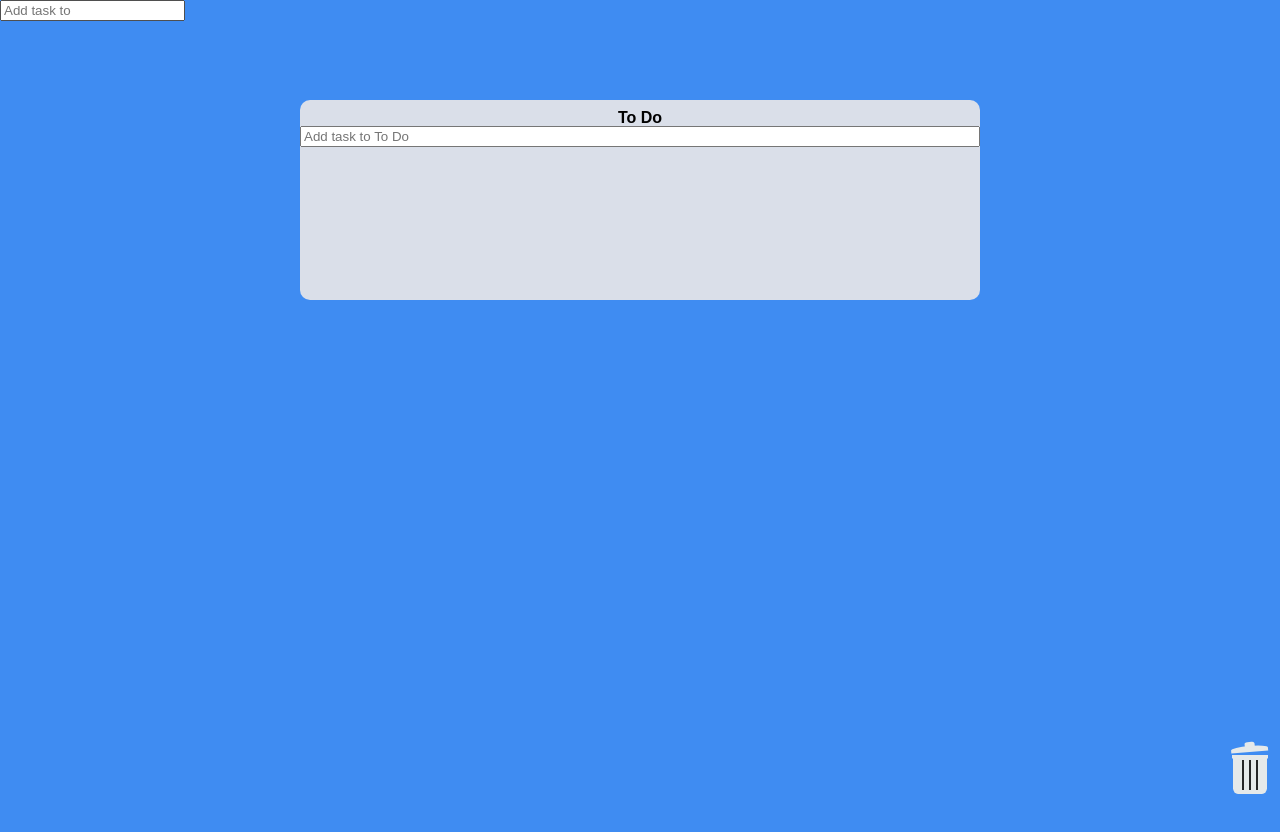
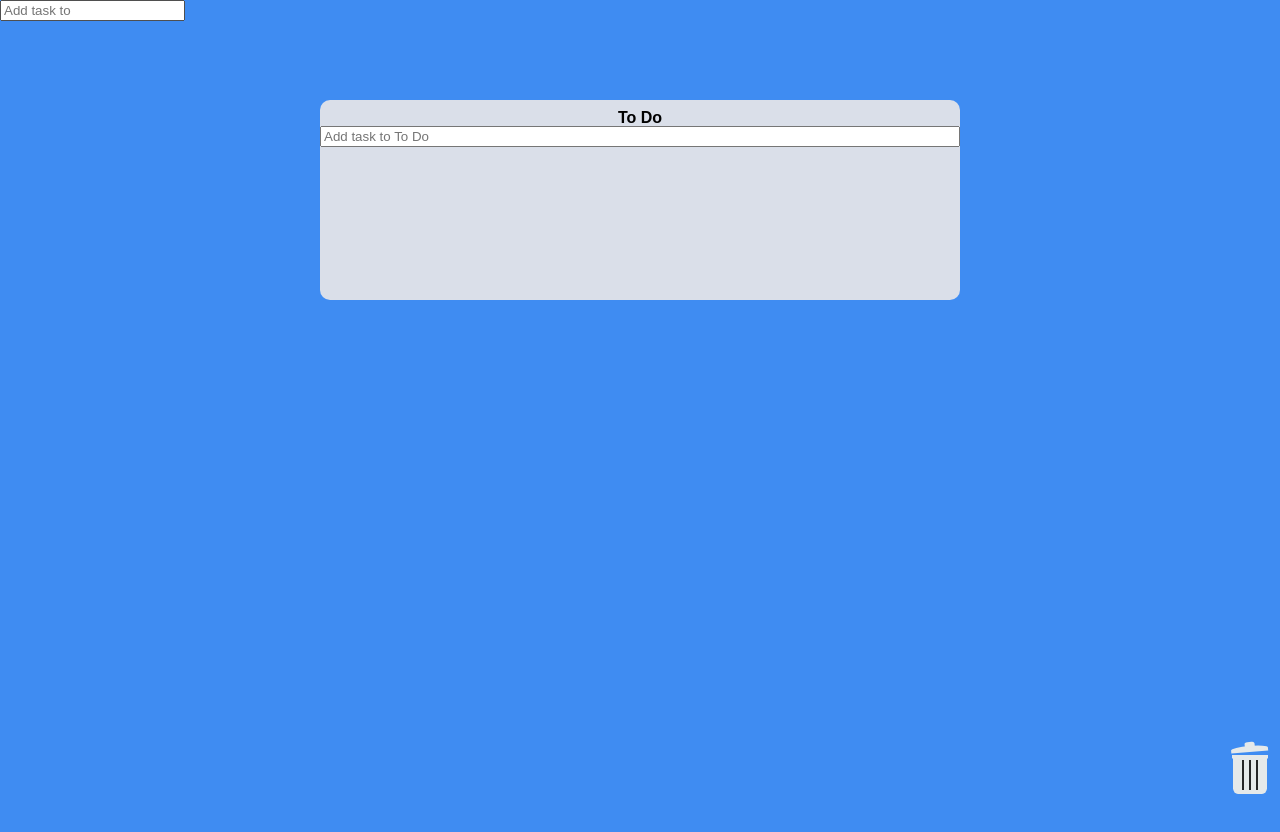
Before and after one commit to jungHyeonS/react-todo-dnd, a React (Create React App) app: page / in a window 1280 px wide. Shown: the top 832 px of the page. Built offline with nearby package versions, Linux system fonts and the light colour scheme.

Commit message:
feat : horizontal 리스트 구현중

```diff
--- a/src/App.tsx
+++ b/src/App.tsx
@@ -70,8 +70,8 @@ a{
 `
 
 const Wrapper = styled.div`
-  max-width: 680px;
   width: 100%;
+  max-width: 640px;
   margin: 0 auto;
   justify-content: center;
   align-items: center;
@@ -80,15 +80,22 @@ const Wrapper = styled.div`
 
 const Boards = styled.div`
 width: 100%;
+justify-content: center;
+  align-items: center;
   display: flex;
-  flex-wrap: nowrap;
+  /* width: 100%;
+  display: flex;
+  flex-wrap: nowrap; */
   /* display: grid;
   width: 100%;
   gap: 10px;
   grid-template-columns: repeat(3,1fr); */
 `
 const SubBoard = styled.div`
-  width: 10%;
+   display: grid;
+  width: 100%;
+  gap: 10px;
+  /* grid-template-columns: repeat(3,1fr); */
   /* display: grid;
   grid-template-columns: repeat(3,1fr); */
 `
@@ -190,14 +197,15 @@ function App() {
          <DragDropContext onDragEnd={onDragEnd} onDragStart={onDragStart}>
           <Wrapper>
 
-            <Droppable droppableId="droppable" type="PERSON">
+            <Droppable droppableId="droppable" type="PERSON" direction="horizontal">
               {(provided, snapshot) => (
-                <div ref={provided.innerRef} {...provided.droppableProps}>
+                <Boards ref={provided.innerRef} {...provided.droppableProps}>
                   {/* <Draggable draggableId='draggable-1' index={0}>
 
                   </Draggable> */}
                   {
                     toDos.map((board,index)=>(
+                      <SubBoard>
                         <Draggable draggableId={`draggale-${index}`} index={index} key={index}>
                           {
                             (provided,snapshot) => (
@@ -207,9 +215,11 @@ function App() {
                             )
                           }
                         </Draggable>
+                      </SubBoard>
+
                     ))
                   }
-                </div>
+                </Boards>
               )}
             </Droppable>
           </Wrapper>
```
Lines whose indentation alone changed are shown as unchanged.
